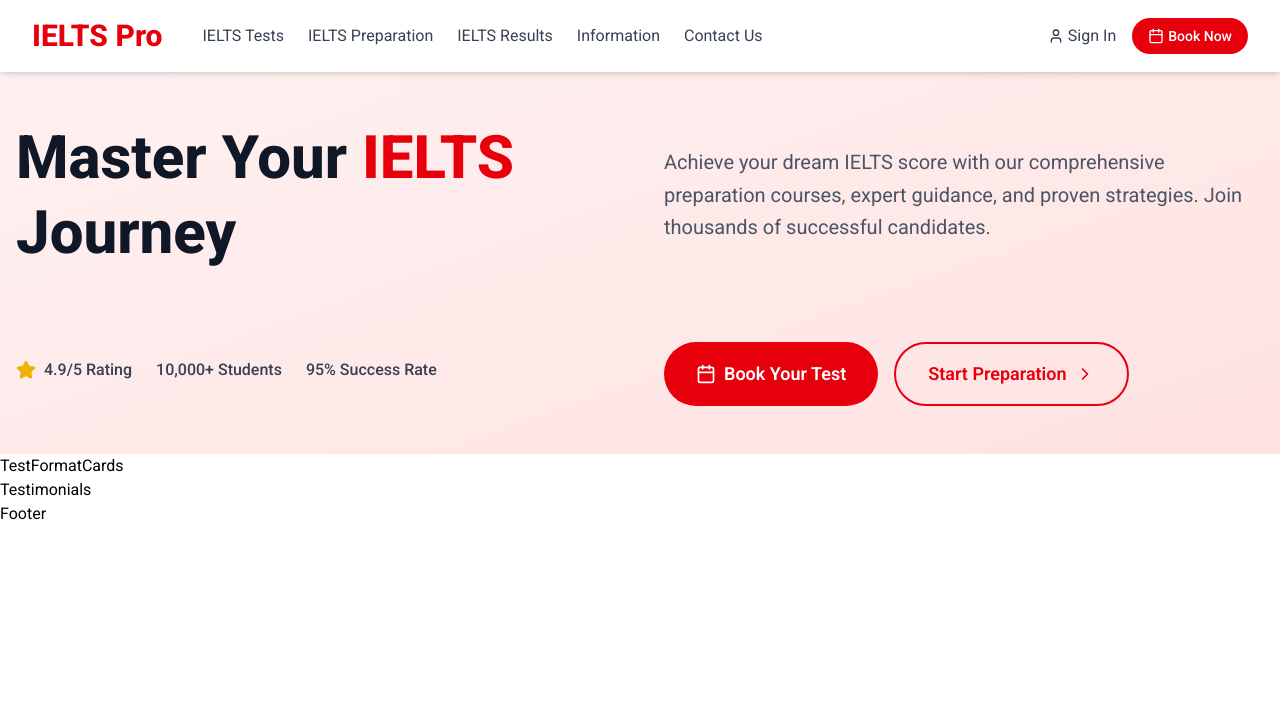
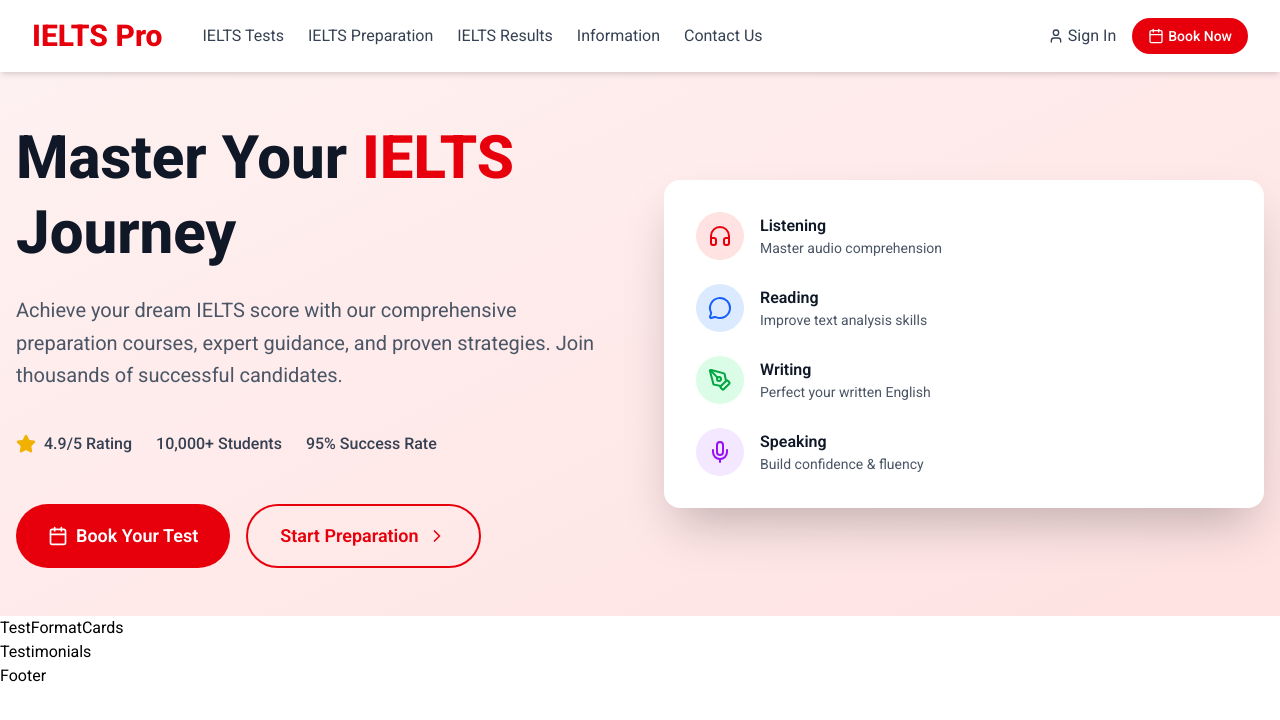
Before and after one commit to junaidkhan1723/IELTS-Institute, a React (Vite) app in the folder client/: page / in a window 1280 px wide. Shown: the top 720 px of the page. Built offline with nearby package versions, Linux system fonts and the light colour scheme; the HTML template or start-up script is replaced by a standard one.

Commit message:
added card in hero

```diff
--- a/client/src/components/Hero.jsx
+++ b/client/src/components/Hero.jsx
@@ -1,11 +1,20 @@
-import { Calendar, ChevronRight, Star } from "lucide-react";
+import {
+  Calendar,
+  ChevronRight,
+  Star,
+  Headphones,
+  Mic,
+  PenTool,
+  MessageCircle,
+} from "lucide-react";
 
 const Hero = () => {
   return (
     <div className="bg-gradient-to-br from-red-50 to-red-100 pt-30 pb-12 px-4">
       <div className="max-w-7xl mx-auto">
         <div className="grid lg:grid-cols-2 gap-12 items-center">
-          {/* main content */}
+          {/* Left Content */}
+          <div className="space-y-6">
             <h1 className="text-4xl md:text-5xl lg:text-6xl font-extrabold text-gray-900 leading-tight">
               Master Your <span className="text-red-600">IELTS</span> Journey
             </h1>
@@ -37,6 +46,62 @@ const Hero = () => {
               </button>
             </div>
           </div>
+
+          {/* Right side  */}
+          <div className="relative">
+            <div className="bg-white rounded-2xl shadow-2xl p-8 ">
+              <div className="space-y-6">
+                <div className="flex items-center gap-4">
+                  <div className="w-12 h-12 bg-red-100 rounded-full flex items-center justify-center">
+                    <Headphones className="w-6 h-6 text-red-600" />
+                  </div>
+                  <div>
+                    <h3 className="font-semibold text-gray-900">Listening</h3>
+                    <p className="text-gray-600 text-sm">
+                      Master audio comprehension
+                    </p>
+                  </div>
+                </div>
+
+                <div className="flex items-center gap-4">
+                  <div className="w-12 h-12 bg-blue-100 rounded-full flex items-center justify-center">
+                    <MessageCircle className="w-6 h-6 text-blue-600" />
+                  </div>
+                  <div>
+                    <h3 className="font-semibold text-gray-900">Reading</h3>
+                    <p className="text-gray-600 text-sm">
+                      Improve text analysis skills
+                    </p>
+                  </div>
+                </div>
+
+                <div className="flex items-center gap-4">
+                  <div className="w-12 h-12 bg-green-100 rounded-full flex items-center justify-center">
+                    <PenTool className="w-6 h-6 text-green-600" />
+                  </div>
+                  <div>
+                    <h3 className="font-semibold text-gray-900">Writing</h3>
+                    <p className="text-gray-600 text-sm">
+                      Perfect your written English
+                    </p>
+                  </div>
+                </div>
+
+                <div className="flex items-center gap-4">
+                  <div className="w-12 h-12 bg-purple-100 rounded-full flex items-center justify-center">
+                    <Mic className="w-6 h-6 text-purple-600" />
+                  </div>
+                  <div>
+                    <h3 className="font-semibold text-gray-900">Speaking</h3>
+                    <p className="text-gray-600 text-sm">
+                      Build confidence & fluency
+                    </p>
+                  </div>
+                </div>
+              </div>
+            </div>
+          </div>
+        </div>
       </div>
     </div>
   );
--- a/client/src/components/Navbar.jsx
+++ b/client/src/components/Navbar.jsx
@@ -32,7 +32,7 @@ const Navbar = () => {
 
   return (
     <>
-      <Toaster position="top-right" />
+      <Toaster position="top-center" />
       <nav className="bg-white sm:shadow-md fixed w-full z-50">
         <div className="max-w-7xl mx-auto px-4 sm:px-6 lg:px-8">
           <div className="flex justify-between h-18 items-center">
@@ -63,14 +63,14 @@ const Navbar = () => {
             <div className="hidden md:flex items-center space-x-4">
               <button
                 onClick={handleSignIn}
-                className="flex items-center gap-1 text-gray-700 hover:text-red-600 transition-colors"
+                className="flex items-center gap-1 text-gray-700 hover:text-red-600 transition-colors cursor-pointer"
               >
                 <User className="w-4 h-4" />
                 Sign In
               </button>
               <button
                 onClick={handleBookNow}
-                className="inline-flex items-center gap-1 px-4 py-2 text-sm font-medium text-white bg-red-600 rounded-full hover:bg-red-700"
+                className="inline-flex items-center gap-1 px-4 py-2 text-sm font-medium text-white bg-red-600 rounded-full hover:bg-red-700 cursor-pointer"
               >
                 <Calendar className="w-4 h-4" />
                 Book Now
```
Lines whose indentation alone changed are shown as unchanged.
